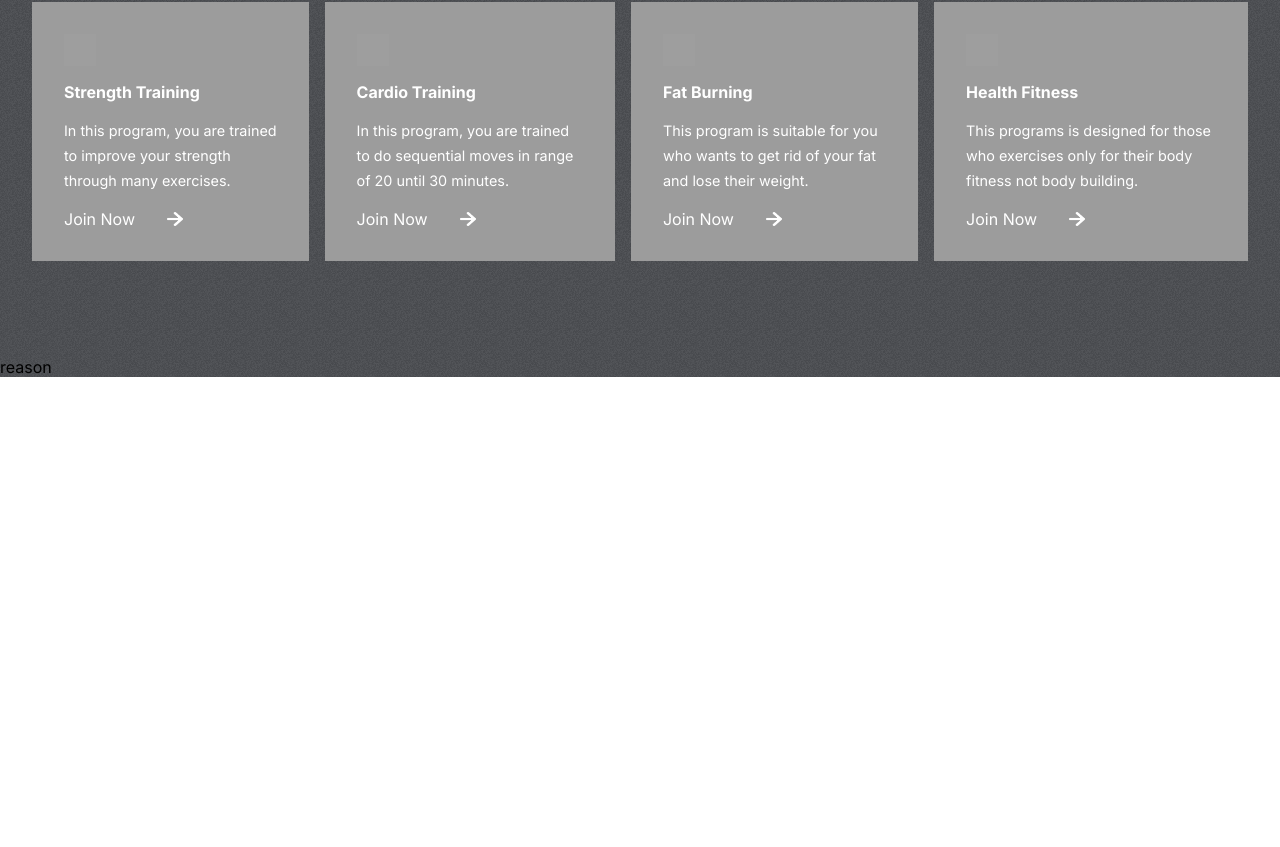
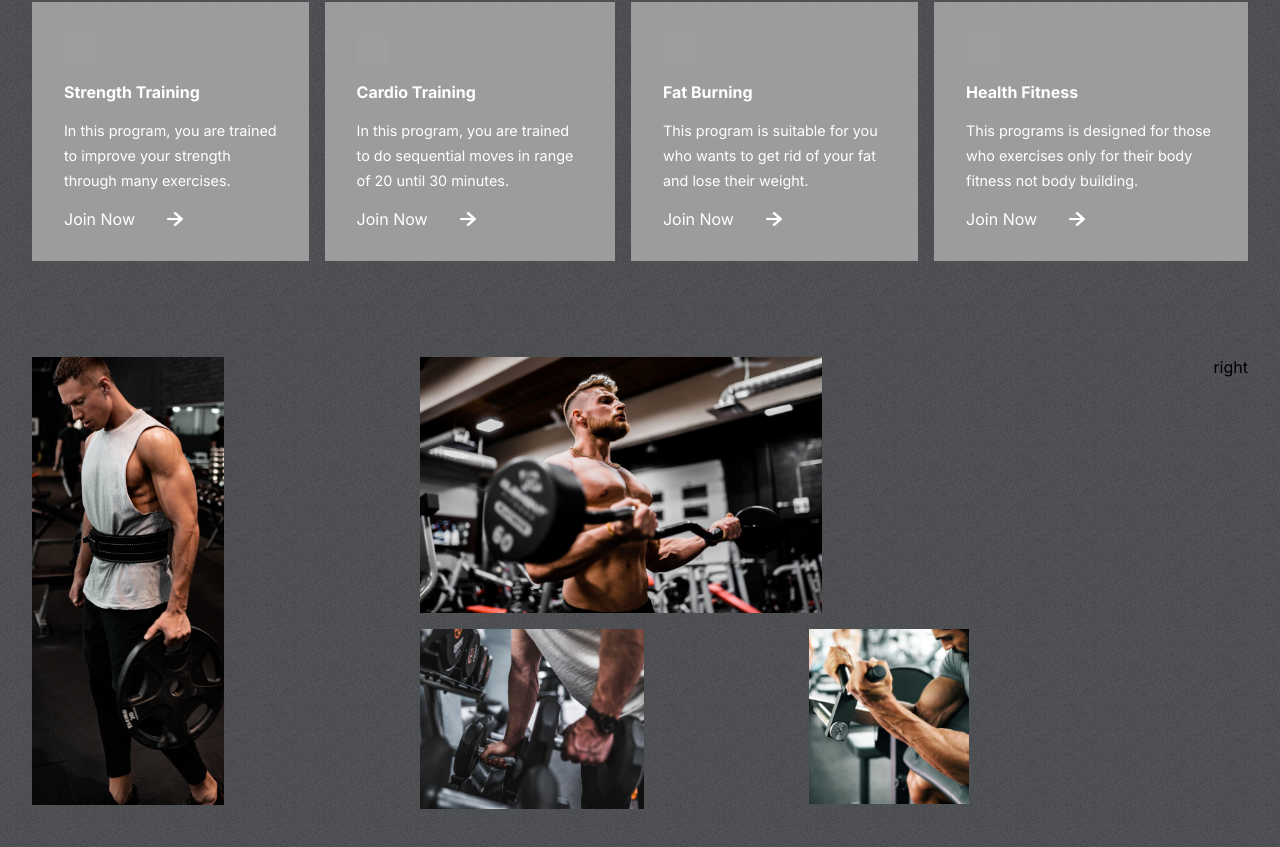
Before and after one commit to addis-ale/gym-app, a React (Create React App) app: page / in a window 1280 px wide. Shown: the part 906-1753 px from the top of the page. Before the commit the page ends 1283 px from the top, so only its background shows below. Built offline with nearby package versions, Linux system fonts and the light colour scheme; grey boxes are pictures that could not be loaded.

Commit message:
initial commit

```diff
--- a/src/components/Reasons/Reason.css
+++ b/src/components/Reasons/Reason.css
@@ -0,0 +1,36 @@
+.reason {
+  display: flex;
+  padding: 0rem 2rem;
+  gap: 2rem;
+}
+.left-r {
+  flex: 1 1;
+  display: grid;
+  grid-template-columns: repeat(3, 1fr);
+  gap: 1rem;
+  grid-auto-rows: 1fr;
+}
+
+.left-r > img {
+  object-fit: cover;
+}
+.left-r > :nth-child(1) {
+  width: 12rem;
+  grid-row: 1/3;
+  height: 28rem;
+}
+.left-r > :nth-child(2) {
+  width: auto;
+  height: 16rem;
+  grid-column: 2/4;
+}
+.left-r > :nth-child(3) {
+  width: 14rem;
+  grid-column: 2/3;
+  grid-row: 2;
+}
+.left-r > :nth-child(4) {
+  width: 10rem;
+  grid-column: 3/4;
+  grid-row: 2;
+}
--- a/src/components/Reasons/Reason.jsx
+++ b/src/components/Reasons/Reason.jsx
@@ -1,3 +1,22 @@
+import "./Reason.css";
+import image1 from "../../assets/image1.png";
+import image2 from "../../assets/image2.png";
+import image3 from "../../assets/image3.png";
+import image4 from "../../assets/image4.png";
+import nike from "../../assets/nike.png";
+import tick from "../../assets/tick.png";
 export default function Reason() {
-  return <div>reason</div>;
+  return (
+    <div className="reason" id="reasons">
+      <div className="left-r">
+        <img src={image1} alt="" />
+
+        <img src={image2} alt="" />
+
+        <img src={image3} alt="" />
+        <img src={image4} alt="" />
+      </div>
+      <div className="right-r">right</div>
+    </div>
+  );
 }
```
